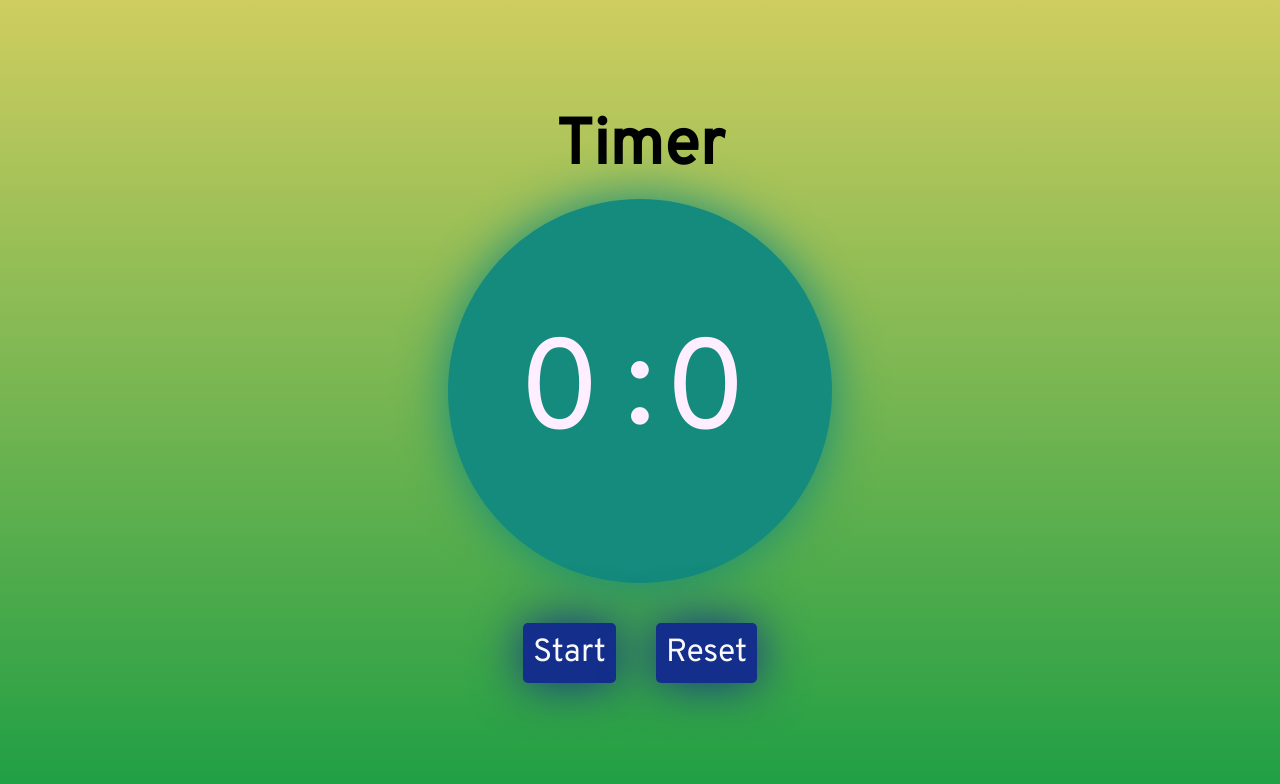
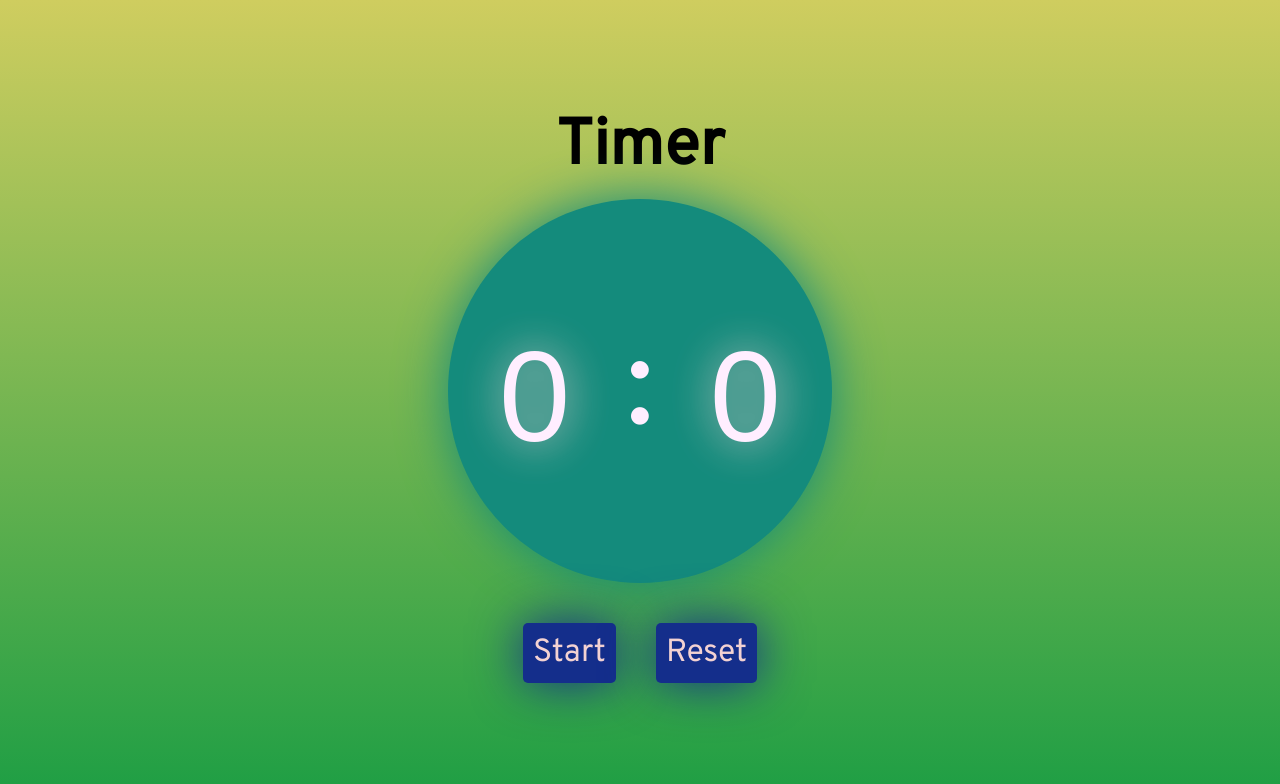
Before and after one commit to rayanfer32/react-timer-stopwatch, a React (Vite) app: page / in a window 1280 px wide. Shown: the top 784 px of the page. Built offline with nearby package versions, Linux system fonts and the light colour scheme.

Commit message:
fixed fonts sizing in timer

```diff
--- a/package.json
+++ b/package.json
@@ -1,11 +1,12 @@
 {
+  "homepage": "https://rayanfer32.github.io/react-timer-stopwatch/",
   "name": "viteapp",
   "version": "0.0.0",
   "scripts": {
     "dev": "vite",
     "build": "vite build",
     "serve": "vite preview",
-    "predeploy": "npm run build",
+    "predeploy": "",
     "deploy": "gh-pages -d dist"
   },
   "dependencies": {
@@ -17,6 +18,5 @@
     "gh-pages": "^3.1.0",
     "sass": "^1.32.11",
     "vite": "^2.1.5"
-  },
-  "homepage": "http://rayanfer32.github.io/react-timer-stopwatch/"
+  }
 }
--- a/src/styles.scss
+++ b/src/styles.scss
@@ -8,7 +8,7 @@ $primary-color: rgb(20, 139, 124);
 $timer-blown-color: rgb(218, 68, 68);
 $secondary-color: #142e8b;
 $text-light-color: #fef;
-$highlight-color: rgb(250, 249, 249);
+$highlight-color: rgb(243, 210, 210);
 $auto-clock-font-size: 10vw;
 
 body {
@@ -31,16 +31,14 @@ body {
         // @include stroke(1px white);
     }
 
-    input {
-        padding: 10px;
-        font-family: Overpass;
-        font-size: 1.8rem;
-        border-radius: 10px;
-    }
+    // input {
+    //     padding: 10px;
+    //     font-family: Overpass;
+    //     font-size: 1.8rem;
+    //     border-radius: 10px;
+    // }
 
-    input:focus {
-        outline: 1px dotted grey;
-    }
+
 
     .circle {
         display: flex;
@@ -65,13 +63,30 @@ body {
             // align-items: flex-start;
             // justify-content: flex-start;
             font-size: $auto-clock-font-size;
+            // text-align: right;
             margin-top: 10px;
-            width: 15vw;
+            text-align: center;
+            width: 2.5ch;
             outline: none;
             border: none;
             background: transparent;
-            filter: shadow(1px 1px 2px black);
+            filter: drop-shadow(1px 1px 20px $highlight-color);
 
+        }
+            input::-webkit-outer-spin-button,
+            input::-webkit-inner-spin-button {
+            -webkit-appearance: none;
+            margin: 0;
+            }
+
+            /* Firefox */
+            input[type=number] {
+            -moz-appearance: textfield;
+            }
+
+        input:focus {
+            // border: 1px solid white;
+            // border-radius: 5px;
         }
 
         p {
@@ -79,15 +94,13 @@ body {
         }
 
         .minutes-input {
-            text-align: right;
             color: $text-light-color;
-            left: 10px;
+            // left: 10px;
         }
 
         .seconds-input {
-            text-align: left;
             color: $text-light-color;
-            left: 50px;
+            // left: 10px;
         }
     }
 
```
